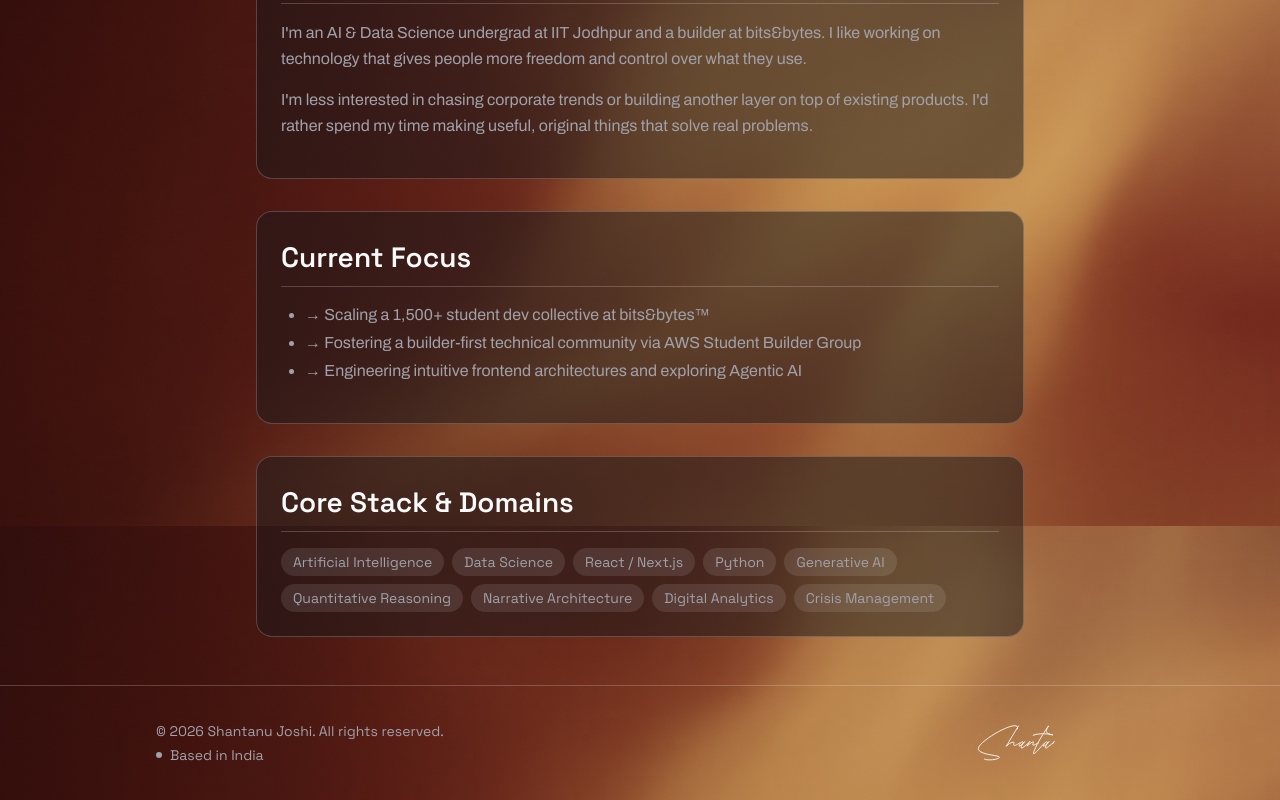
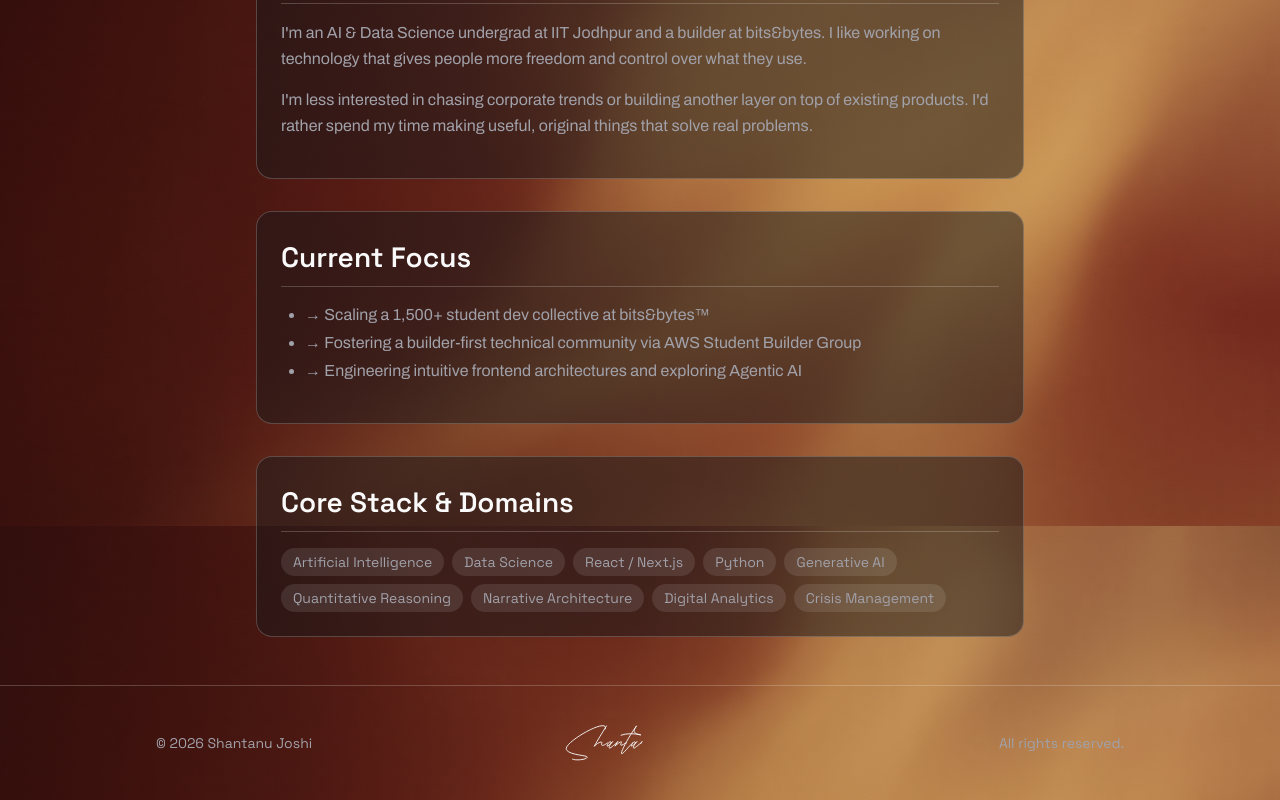
Before and after one commit to theshantanujoshi/joshiji, a Next.js app: page / in a window 1280 px wide. Shown: the part 274-1074 px from the top of the page. Built offline with nearby package versions, Linux system fonts and the light colour scheme.

Commit message:
style: centered footer layout with 3 column distribution

```diff
--- a/src/components/Footer.tsx
+++ b/src/components/Footer.tsx
@@ -6,23 +6,23 @@ export function Footer() {
       <div className="max-w-[1000px] mx-auto px-[var(--spacing-md)] py-8 flex flex-col md:flex-row items-center justify-between gap-6 md:gap-0 text-sm text-[var(--color-muted-foreground)] font-['Space_Grotesk']">
 
         {/* Left: Copyright */}
-        <div className="flex flex-col items-center md:items-start order-2 md:order-1 gap-1">
-          <p>© {new Date().getFullYear()} Shantanu Joshi. All rights reserved.</p>
-          <p className="flex items-center gap-2">
-            <span className="w-1.5 h-1.5 rounded-full bg-[var(--color-muted-foreground)]"></span>
-            Based in India
-          </p>
+        <div className="flex justify-center md:justify-start flex-1 order-3 md:order-1">
+          <p>© {new Date().getFullYear()} Shantanu Joshi</p>
         </div>
 
-        {/* Right: Signature */}
-        <div className="flex justify-center md:justify-end items-center order-1 md:order-2">
-          <div className="scale-75 md:scale-90 origin-right h-[50px] flex items-center justify-end">
+        {/* Center: Signature */}
+        <div className="flex justify-center items-center flex-1 order-1 md:order-2">
+          <div className="scale-75 md:scale-90 h-[50px] flex items-center justify-center">
             <SignatureAnimation duration={0.8} delay={0.1}>
               Shantanu Joshi
             </SignatureAnimation>
           </div>
         </div>
 
+        {/* Right: All Rights Reserved */}
+        <div className="flex justify-center md:justify-end flex-1 order-2 md:order-3">
+          <p>All rights reserved.</p>
+        </div>
       </div>
     </footer>
   );
```
